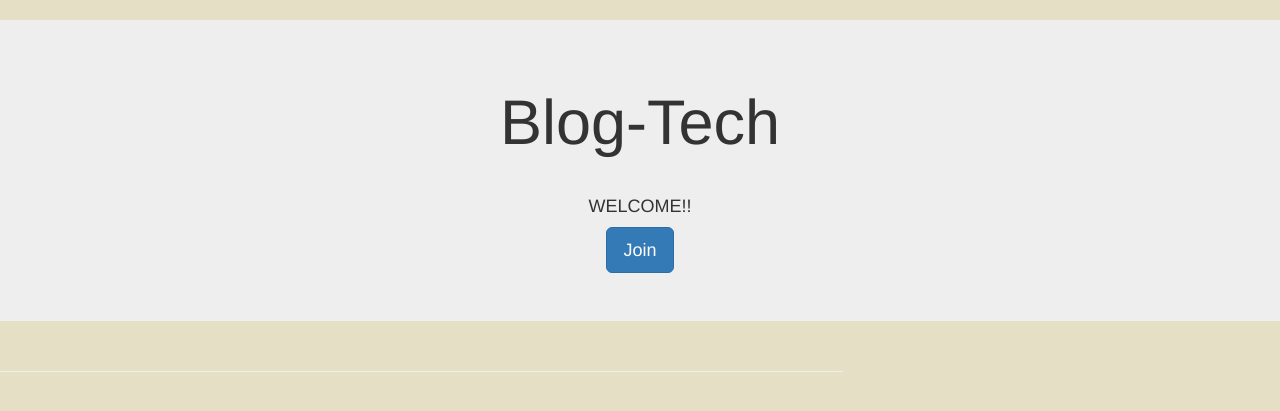
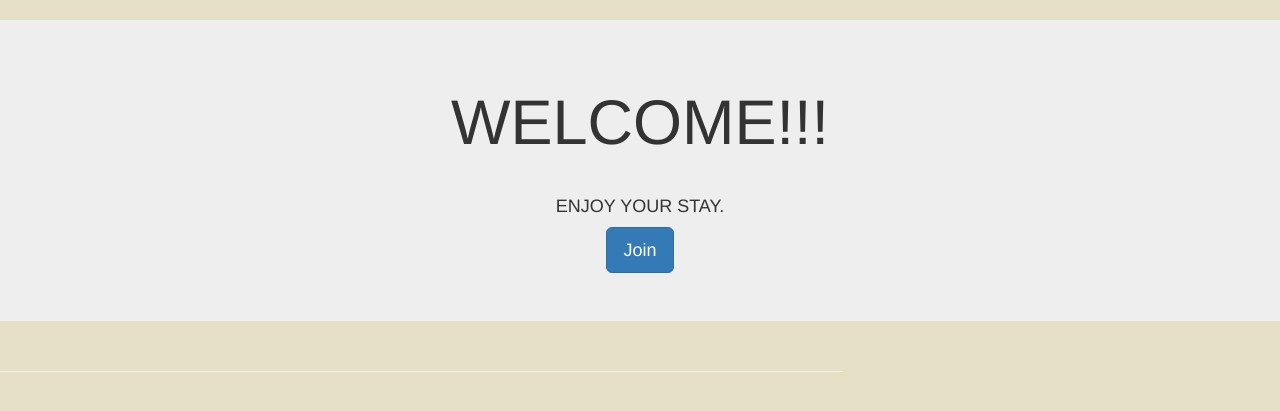
Before and after one commit to LekamCharity/Blog-Tech, a Flask app: page / in a window 1280 px wide. Shown: the part 118-529 px from the top of the page. Run offline with Flask 2, Linux system fonts and the light colour scheme; data that the repository does not hold is empty; some libraries are stand-ins or nearby versions.

Commit message:
changes on index

```diff
--- a/app/main/views.py
+++ b/app/main/views.py
@@ -211,9 +211,8 @@ def subscriber():
         subscriber= Subscriber(email=subscriber_form.email.data,name = subscriber_form.name.data)
 
         db.session.add(subscriber)
-        db.session.commit()
 
-        mail_message("Welcome to Blog-Tech","email/welcome_subscriber",subscriber.email,subscriber=subscriber)
+        mail_message("Welcome to Blog-Tech","email/subscriber",subscriber.email,subscriber=subscriber)
 
         title= "Blog-Tech"
         return render_template('index.html',title=title, blogs=blogs)
--- a/app/templates/index.html
+++ b/app/templates/index.html
@@ -11,8 +11,8 @@
 
   <div class="jumbotron text-center">
 
-    <h1 class="display-2">Blog-Tech</h1><br>
-    <small><h4>WELCOME!!</h4></small>
+    <h1 class="display-2">WELCOME!!!</h1><br>
+    <small><h4>ENJOY YOUR STAY.</h4></small>
     <div class="btn-group mt-2" role="group" aria-label="Basic example">
 
       <a class="btn btn-primary btn-lg" href="/subscribe">Join</a>
```
